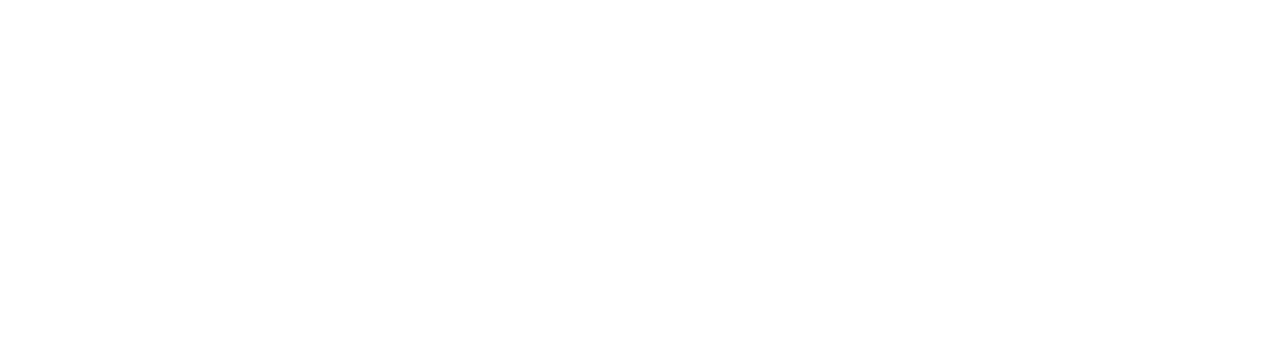
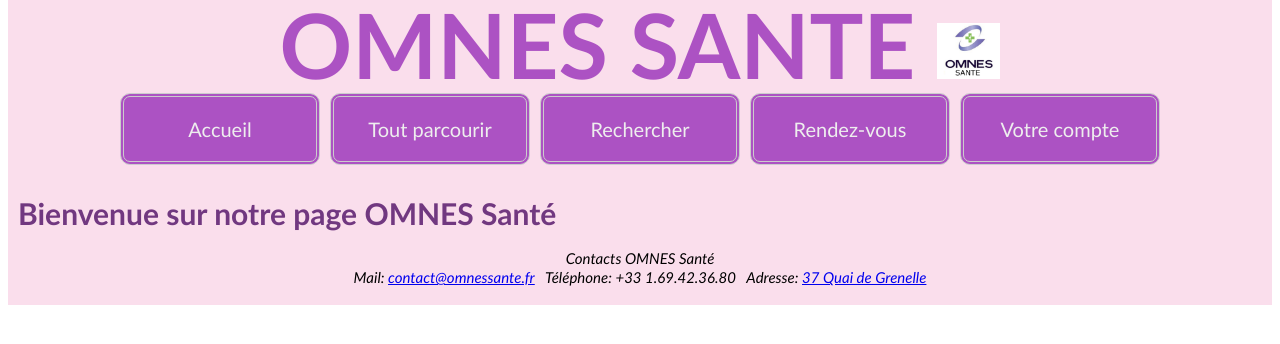
Before and after one commit to LucasWerey/DocTo-PHP, a PHP site: page /accueil.html in a window 1280 px wide. Before the commit the part shown is empty. Shown: the top 344 px of the page. Run offline with PHP 8.4, Linux system fonts and the light colour scheme.

Commit message:
Co-authored-by: Lena HEURTAUX <lena.heurtaux@edu.ece.fr>

```diff
--- a/accueil.html
+++ b/accueil.html
@@ -0,0 +1,29 @@
+<!DOCTYPE html>
+<html lang="en">
+<head>
+    <meta charset="UTF-8">
+    <title>Accueil</title>
+    <link href="style.css" rel="stylesheet" type="text/css"/>
+    <link href="button.css" rel="stylesheet" type="text/css"/>
+</head>
+<body>
+    <div id="wrapper">
+        <div id="header">
+            <p id="titre1">OMNES SANTE <img src="logo.PNG" alt="Logo OMNES SANTE" height=5% width=5%></p>
+        </div>
+        <div id="navigation">
+            <button><span>Accueil</span></button>
+            <button><span>Tout parcourir</span></button>
+            <button><span>Rechercher</span></button>
+            <button><span>Rendez-vous</span></button>
+            <button><span>Votre compte</span></button>
+        </div>
+        <div id="section">
+            <h2 id="titre2">Bienvenue sur notre page OMNES Santé</h2>
+        </div>
+        <div id="footer">
+            <p> Contacts OMNES Santé </p>
+            <p> Mail: <a href="mailto:contact@omnessante.fr">contact@omnessante.fr</a>&emsp;Téléphone: +33 1.69.42.36.80&emsp;Adresse: <a href="https://www.google.fr/maps/place/37+Quai+de+Grenelle,+75015+Paris/@48.8515039,2.2850437,17z/data=!3m1!4b1!4m5!3m4!1s0x47e6700497ee3ec5:0xdd60f514adcdb346!8m2!3d48.8515004!4d2.2872324">37 Quai de Grenelle</a></p>
+        </div>
+    </div>
+</body>
--- /dev/null
+++ b/button.css
@@ -0,0 +1,40 @@
+/*https://fr.w3docs.com/tools/code-editor/4064*/
+button {
+    display: inline-block;
+    background-color: rgb(172, 82, 195);
+    border-radius: 10px;
+    border: 4px double #cccccc;
+    color: #eeeeee;
+    text-align: center;
+    font-size: 20px;
+    font-family: Calibri;
+    padding: 20px;
+    width: 200px;
+    transition: all 0.5s;
+    cursor: pointer;
+    margin: 5px;
+  }
+  button span {
+    cursor: pointer;
+    display: inline-block;
+    position: relative;
+    transition: 0.5s;
+  }
+  button span:after {
+    content: "\00bb";
+    position: absolute;
+    opacity: 0;
+    top: 0;
+    right: -20px;
+    transition: 0.5s;
+  }
+  button:hover {
+    background-color: #f7c2f9;
+  }
+  button:hover span {
+    padding-right: 25px;
+  }
+  button:hover span:after {
+    opacity: 1;
+    right: 0;
+  }
--- a/style.css
+++ b/style.css
@@ -1,19 +1,46 @@
-.wrapper {
+#wrapper {
+ background-color: rgb(250, 222, 236);
+ padding-bottom: 10px;
+}
+
+#header{
+    /*padding-top: -100px;*/
+    margin-top: -100px;
+}
+
+#titre1{
+    text-align: center;
+    color: rgb(172, 82, 195);
+    font-family: Calibri;
+    font-size: 90px;
+    font-weight: bold;
+}
+
+#navigation{
+    /*padding-top: -100px;*/
+    margin-top: -100px;
+    /*Tous les éléments vont être centrés (il faut prendre les 3 lignes)*/
+    display: flex;
+    align-items: center;
+    justify-content: center;
+}
+
+#footer{
+    font-family: Calibri;
+    font-size: 15px;
+    font-style: italic;
+    line-height: 30%;
+    text-align: center;
+}
+
+#section{
+    padding-left: 10px;
+    padding-right: 10px;
 
 }
 
-.header{
-
+#titre2{
+    color: rgb(113, 56, 128);
+    font-family: Calibri;
+    font-size: 30px;
 }
-
-.nav{
-
-}
-
-.footer{
-
-}
-
-.section{
-
-}
```
Also changed, not shown: logo.PNG (added).
